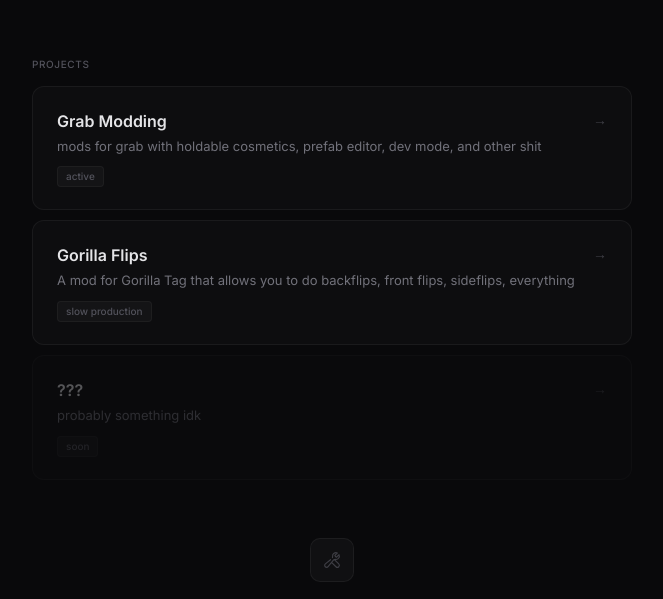
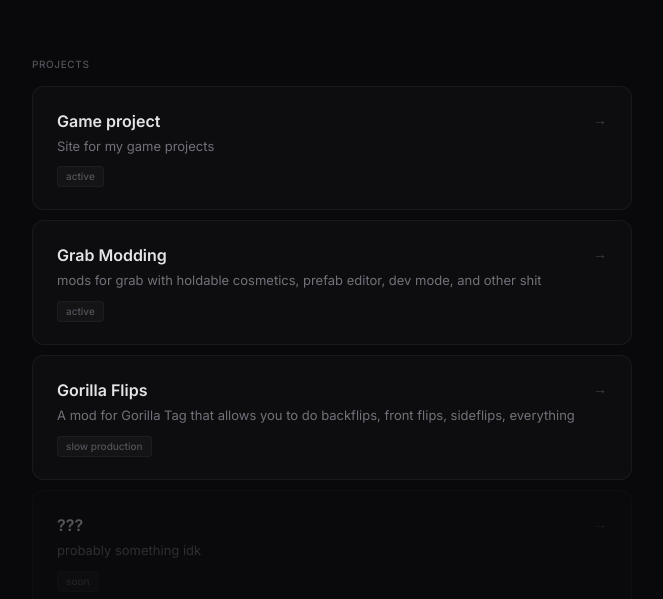
Before and after one commit to NotZeri/NotZeri.github.io, a plain HTML site: page index.html in a window 1280 px wide. Shown: the part 195-794 px from the top of the page, without its empty margins (308-971 px from the left). Drawn offline with Linux system fonts and the light colour scheme.

Commit message:
Added game projects to the projects

```diff
--- a/index.html
+++ b/index.html
@@ -218,6 +218,12 @@ just joking tehe
 
     <div class="fade">
         <div class="sect-label">projects</div>
+        <a href="/Games" class="card">
+            <span class="arr">→</span>
+            <div class="card-title">Game project</div>
+            <div class="card-desc">Site for my game projects</div>
+            <span class="tag">active</span>
+        </a>
         <a href="/GrabModding" class="card">
             <span class="arr">→</span>
             <div class="card-title">Grab Modding</div>
```
